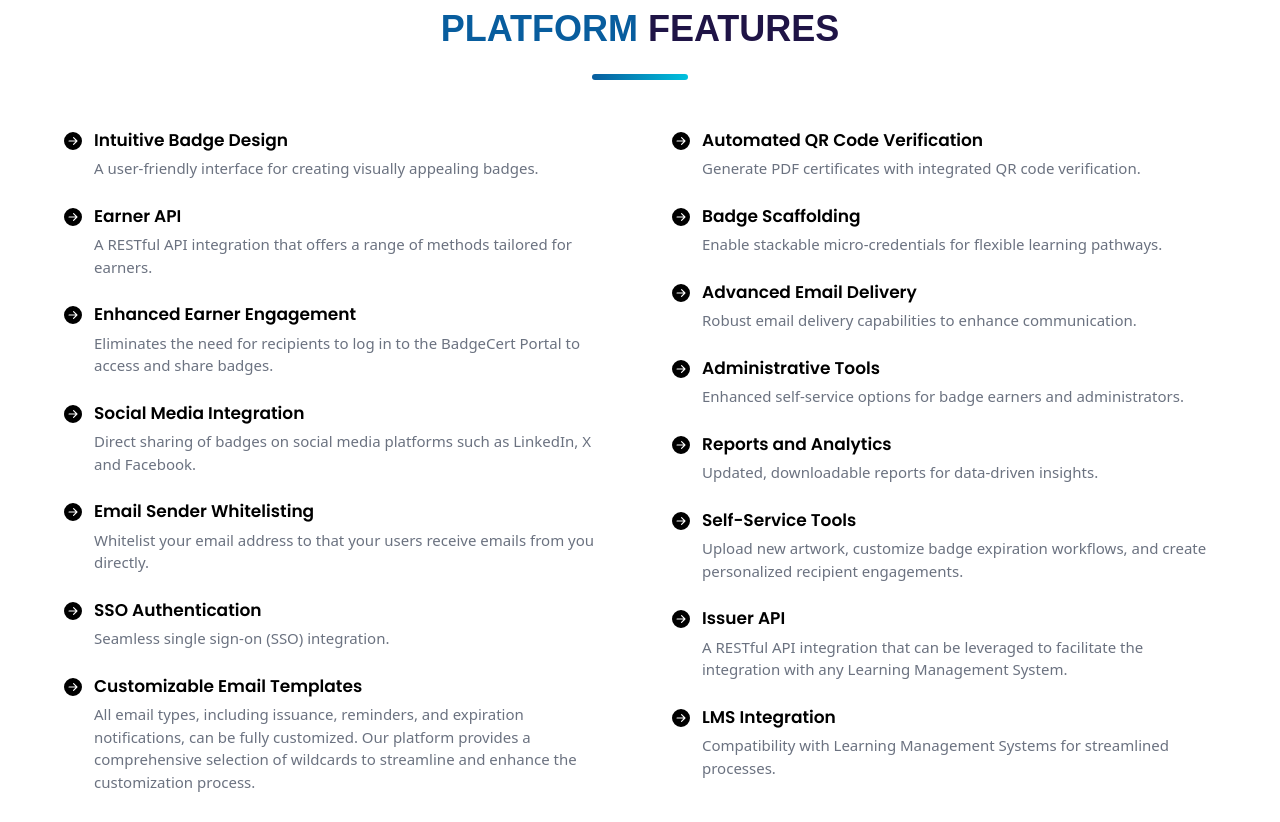
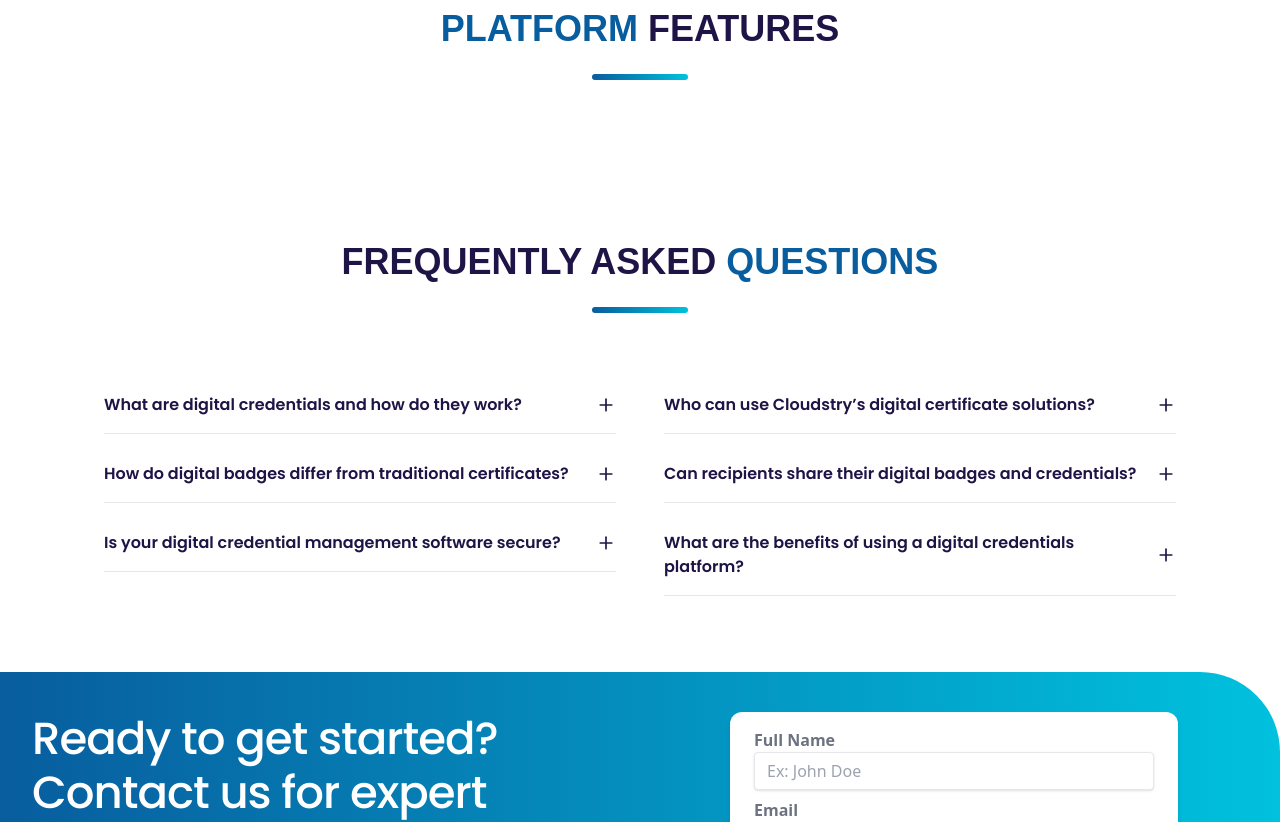
Before and after one commit to CloudStech23/Cloudstry_2025, a React (Vite) app: page /digital-certificate in a window 1280 px wide. Shown: the part 5680-6502 px from the top of the page. Built offline with nearby package versions, Linux system fonts and the light colour scheme.

Commit message:
URL realod failed resolve 1.1 (created a vercel.json file)

```diff
--- a/src/Pages/DigitalCertPage/Sections/PlatfromFeature.jsx
+++ b/src/Pages/DigitalCertPage/Sections/PlatfromFeature.jsx
@@ -173,52 +173,6 @@ export default function PlatformFeature() {
               </h1>
               <div className="w-24 h-1.5 bg-gradient-to-r from-[#085d9e] to-[#00c1de] mx-auto mb-10 rounded-full"></div>
             </div>
-
-            <div className="grid grid-cols-1 md:grid-cols-2 gap-x-16 gap-y-10">
-              {/* LEFT column (first 7 items) */}
-              <ul className="space-y-6">
-                {features.slice(0, 7).map((item, index) => (
-                  <li key={index} className="flex items-start">
-                    <span className="mt-1 mr-3 text-black text-lg">
-                      <BsFillArrowRightCircleFill />
-                    </span>
-                    <div>
-                      <div
-                        className="font-semibold text-[17px] text-black"
-                        style={{ fontFamily: HeadFontFamily }}
-                      >
-                        {item.title}
-                      </div>
-                      <div className="text-[15px] text-color mt-1">
-                        {item.subtitle}
-                      </div>
-                    </div>
-                  </li>
-                ))}
-              </ul>
-
-              {/* RIGHT column (remaining 8 items) */}
-              <ul className="space-y-6">
-                {features.slice(7).map((item, index) => (
-                  <li key={index} className="flex items-start">
-                    <span className="mt-1 mr-3 text-black text-lg">
-                      <BsFillArrowRightCircleFill />
-                    </span>
-                    <div>
-                      <div
-                        className="font-semibold text-[17px] text-black"
-                        style={{ fontFamily: HeadFontFamily }}
-                      >
-                        {item.title}
-                      </div>
-                      <div className="text-[15px] text-color mt-1">
-                        {item.subtitle}
-                      </div>
-                    </div>
-                  </li>
-                ))}
-              </ul>
-            </div>
           </div>
         </div>
       </div>
--- a/vite.config.js
+++ b/vite.config.js
@@ -1,13 +1,11 @@
 import { defineConfig } from "vite";
 import react from "@vitejs/plugin-react";
 
-// https://vite.dev/config/
 export default defineConfig({
   plugins: [react()],
   server: {
     port: 3000,
     host: true,
     allowedHosts: [".ngrok-free.app"],
-    historyApiFallback: true, // ✅ Add this line
   },
 });
```
Also changed, not shown: vercel.json (added).
